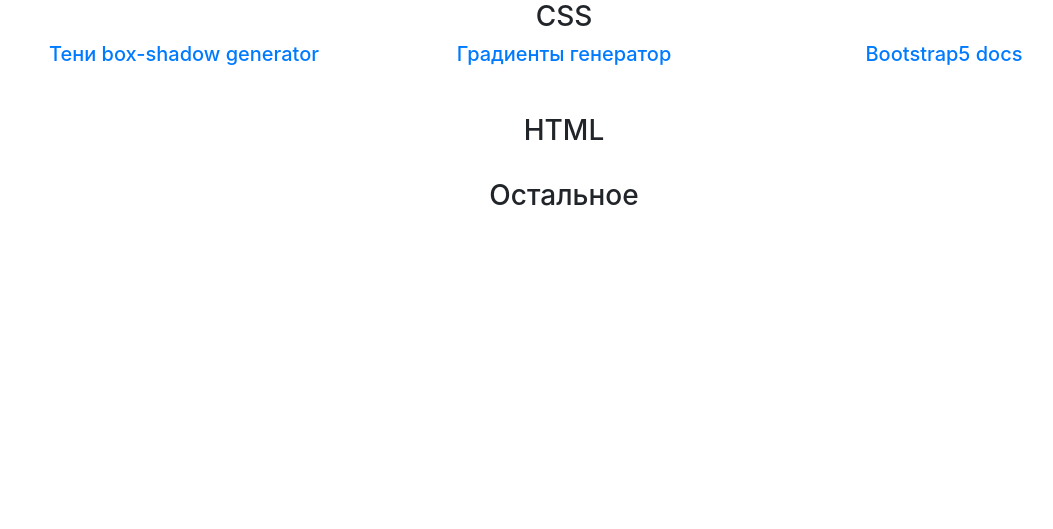
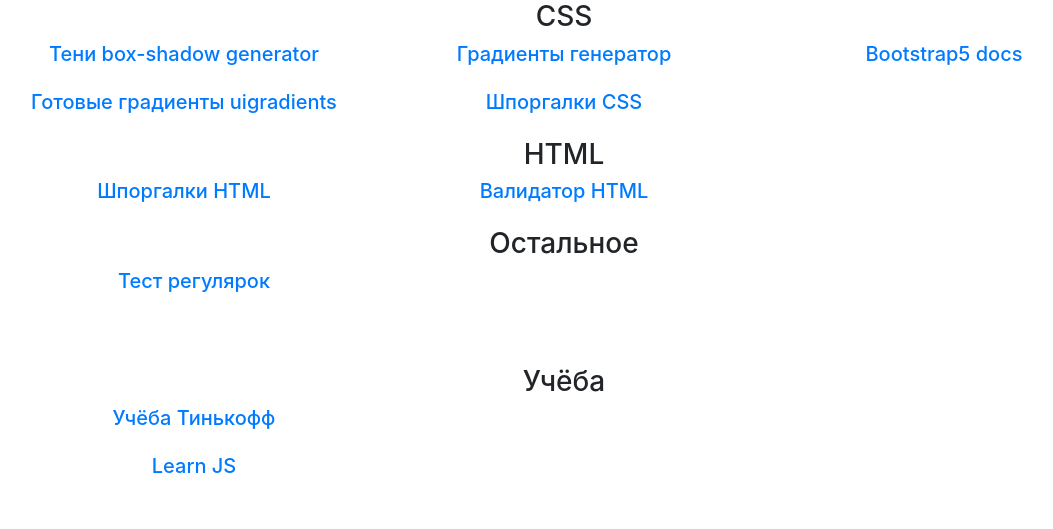
Before and after one commit to AleksanderMerkulov/working-site, a plain HTML site: page index.html in a window 1280 px wide. Shown: the whole page, without its empty margins (76-1129 px from the left). Drawn offline with nearby package versions, Linux system fonts and the light colour scheme.

Commit message:
ссылки

```diff
--- a/index.html
+++ b/index.html
@@ -49,8 +49,8 @@
 
                 <div class="col-4">
 
-                    <a href="">
-                        <h5></h5>
+                    <a href="https://uigradients.com/">
+                        <h5>Готовые градиенты uigradients</h5>
                     </a>
                     <p></p>
 
@@ -58,8 +58,8 @@
 
                 <div class="col-4">
 
-                    <a href="">
-                        <h5></h5>
+                    <a href="https://htmlcheatsheet.com/css/">
+                        <h5>Шпоргалки CSS</h5>
                     </a>
                     <p></p>
 
@@ -91,8 +91,46 @@
 
                 <div class="col-4">
 
+                    <a href="https://htmlcheatsheet.com/">
+                        <h5>Шпоргалки HTML</h5>
+                    </a>
+                    <p></p>
+
+                </div>
+                <div class="col-4">
+
+                    <a href="https://validator.w3.org/">
+                        <h5>Валидатор HTML</h5>
+                    </a>
+                    <p></p>
+
+                </div>
+                <div class="col-4">
+
                     <a href="">
                         <h5></h5>
+                    </a>
+                    <p></p>
+
+                </div>
+
+            </div>
+
+        </div>
+    </section>
+
+    <section>
+        <div class="container">
+
+            <div class="name-section">
+                <h3>Остальное</h3>
+            </div>
+
+
+            <div class="col-4">
+
+                <a href="https://regex101.com/">
+                    <h5>Тест регулярок</h5>
                 </a>
                 <p></p>
 
@@ -114,31 +152,30 @@
 
             </div>
 
-            </div>
 
         </div>
     </section>
+
     <section>
         <div class="container">
 
             <div class="name-section">
-                <h3>Остальное</h3>
+                <h3>Учёба</h3>
             </div>
 
-            <div class="row">
 
             <div class="col-4">
 
-                    <a href="">
-                        <h5></h5>
+                <a href="https://edu.tinkoff.ru/my-activities/current">
+                    <h5>Учёба Тинькофф</h5>
                 </a>
                 <p></p>
 
             </div>
             <div class="col-4">
 
-                    <a href="">
-                        <h5></h5>
+                <a href="https://learn.javascript.ru/">
+                    <h5>Learn JS</h5>
                 </a>
                 <p></p>
 
@@ -152,11 +189,11 @@
 
             </div>
 
-            </div>
 
         </div>
     </section>
 
+
     <script src="node_modules/bootstrap/dist/js/bootstrap.js"></script>
 </body>
 </html>
```
Lines whose indentation alone changed are shown as unchanged.
